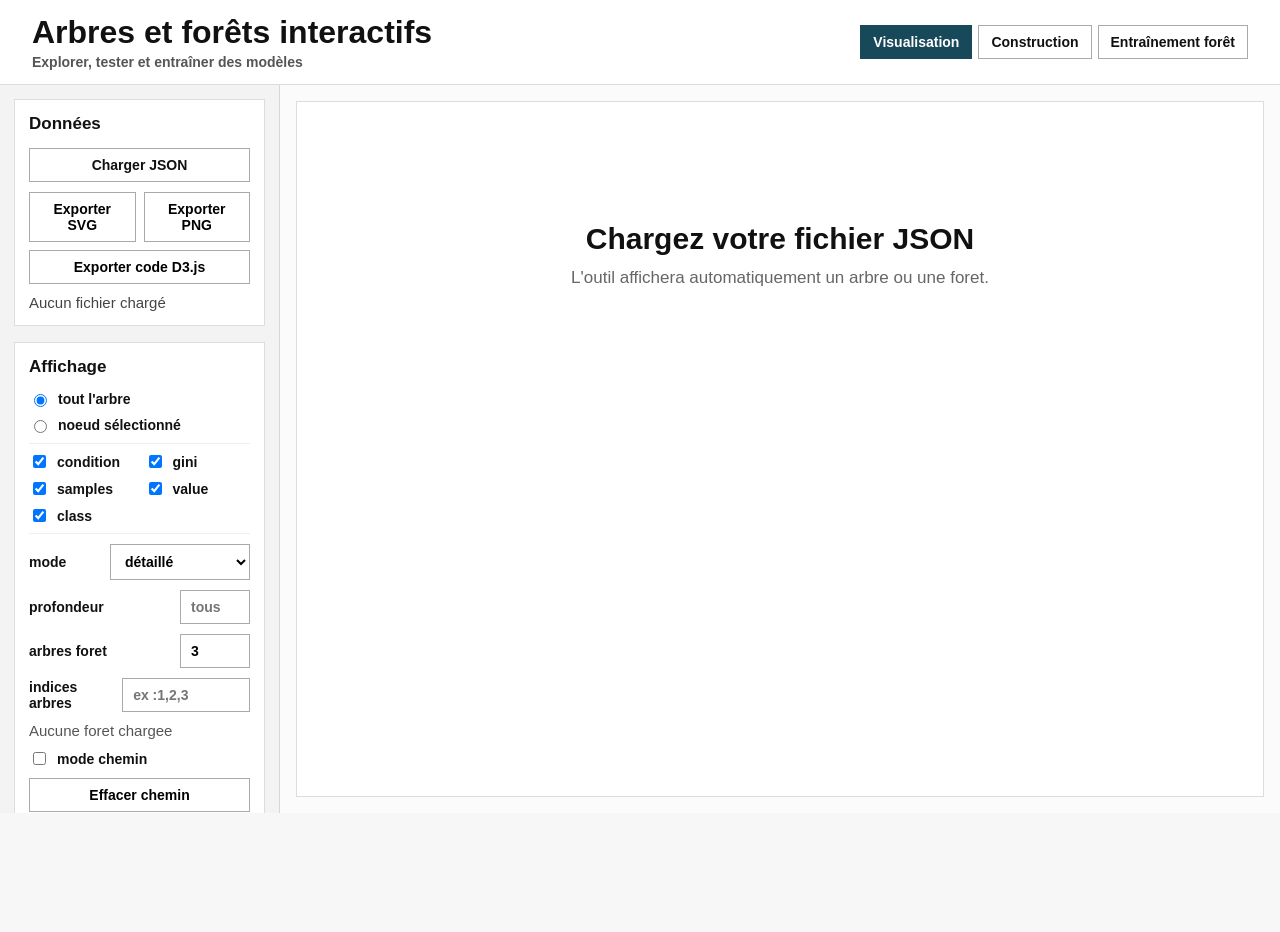
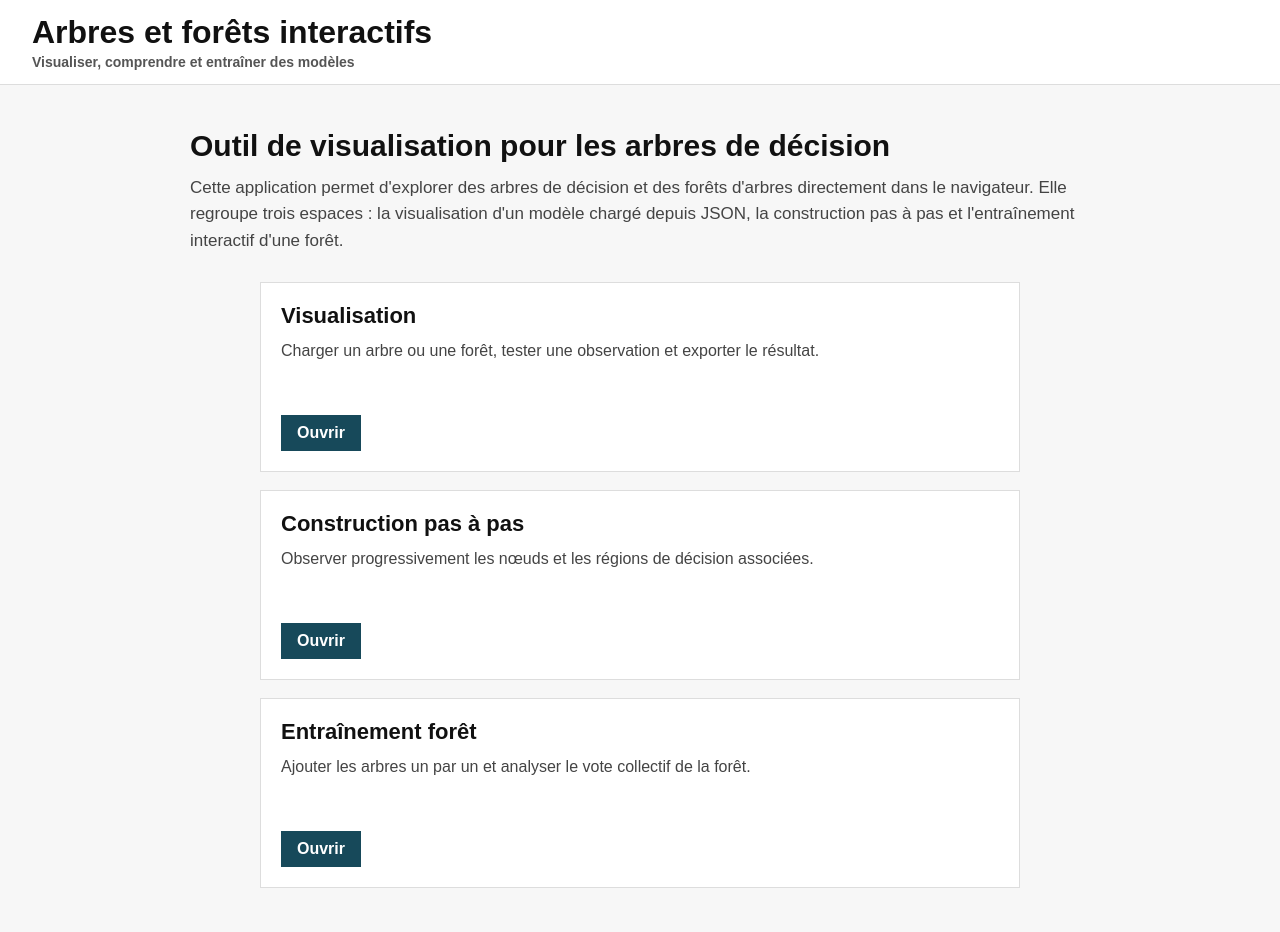
Before and after one commit to ecamelia/interactive-tree-forests, a website: page index.html in a window 1280 px wide. Before the commit the page ends 813 px from the top, so only its background shows below. Drawn offline with nearby package versions, Linux system fonts and the light colour scheme.

Commit message:
Page de garde

```diff
--- a/css/style.css
+++ b/css/style.css
@@ -76,6 +76,77 @@ main {
 
 body.empty-view main {
     overflow-x: hidden;
+}
+
+/* Page d'accueil */
+body.home-page main.home-main {
+    display: block;
+    height: auto;
+    min-height: calc(100vh - 72px);
+    overflow: visible;
+    padding: 44px 32px;
+    box-sizing: border-box;
+}
+
+body.home-page header {
+    justify-content: flex-start;
+}
+
+.home-intro {
+    max-width: 900px;
+    margin: 0 auto 28px;
+    padding: 0;
+}
+
+.home-intro h2 {
+    margin: 0 0 12px;
+    font-size: 30px;
+}
+
+.home-intro p {
+    margin: 0;
+    color: #444;
+    font-size: 17px;
+    line-height: 1.55;
+}
+
+.home-cards {
+    display: grid;
+    grid-template-columns: repeat(3, minmax(0, 1fr));
+    gap: 18px;
+    max-width: 1100px;
+    margin: 0 auto;
+}
+
+.home-card {
+    display: flex;
+    flex-direction: column;
+    align-items: flex-start;
+    min-height: 190px;
+    padding: 20px;
+    background: white;
+    border: 1px solid #ddd;
+    box-sizing: border-box;
+}
+
+.home-card h3 {
+    margin: 0 0 10px;
+    font-size: 22px;
+}
+
+.home-card p {
+    margin: 0 0 18px;
+    color: #444;
+    line-height: 1.45;
+}
+
+.home-card a {
+    margin-top: auto;
+    padding: 9px 16px;
+    background: #17495a;
+    color: white;
+    text-decoration: none;
+    font-weight: bold;
 }
 
 /* Panneaux lateraux et controles */
@@ -777,6 +848,11 @@ body.forest-training-page main.training-layout {
         grid-template-columns: 1fr;
     }
 
+    .home-cards {
+        grid-template-columns: 1fr;
+        max-width: 760px;
+    }
+
     .test-results-panel {
         height: auto;
         max-height: 360px;
--- a/index.html
+++ b/index.html
@@ -3,157 +3,46 @@
 <head>
     <meta charset="utf-8">
     <title>Arbres et forêts interactifs</title>
-    <link rel="stylesheet" href="css/style.css?v=82">
+    <link rel="stylesheet" href="css/style.css?v=83">
 </head>
-<body>
+<body class="home-page">
     <header>
         <div class="app-header-title">
             <h1>Arbres et forêts interactifs</h1>
-            <span>Explorer, tester et entraîner des modèles</span>
+            <span>Visualiser, comprendre et entraîner des modèles</span>
         </div>
-        <nav class="top-nav" aria-label="Navigation principale">
-            <a class="is-active" href="index.html">Visualisation</a>
-            <a href="construction.html">Construction</a>
-            <a href="entrainement-foret.html">Entraînement forêt</a>
-        </nav>
     </header>
 
-    <main>
-        <aside class="sidebar">
-            <section class="toolbar">
-                <h2>Données</h2>
-                <label class="file-button" for="json-file-input">Charger JSON</label>
-                <input type="file" id="json-file-input" accept=".json,application/json">
-
-                <div class="export-actions">
-                    <button id="export-tree-button">Exporter SVG</button>
-                    <button id="export-tree-png">Exporter PNG</button>
-                    <button id="export-d3-code-button">Exporter code D3.js</button>
-                </div>
-
-                <span id="file-status">Aucun fichier chargé</span>
-            </section>
-
-            <section id="node-options-panel">
-                <h2>Affichage</h2>
-
-                <label>
-                    <input type="radio" name="display-scope" id="scope-tree" value="tree" checked>
-                    tout l'arbre
-                </label>
-                <label>
-                    <input type="radio" name="display-scope" id="scope-node" value="node">
-                    noeud sélectionné
-                </label>
-
-                <div class="option-grid">
-                    <label>
-                        <input type="checkbox" id="node-show-condition">
-                        condition
-                    </label>
-                    <label>
-                        <input type="checkbox" id="node-show-gini">
-                        gini
-                    </label>
-                    <label>
-                        <input type="checkbox" id="node-show-samples">
-                        samples
-                    </label>
-                    <label>
-                        <input type="checkbox" id="node-show-value">
-                        value
-                    </label>
-                    <label>
-                        <input type="checkbox" id="node-show-class">
-                        class
-                    </label>
-                </div>
-
-                <label>
-                    mode
-                    <select id="display-mode-select">
-                        <option value="detail">détaillé</option>
-                        <option value="overview">général</option>
-                    </select>
-                </label>
-
-                <label>
-                    profondeur
-                    <input type="number" id="max-depth-input" min="1" placeholder="tous">
-                </label>
-
-                <label>
-                    arbres foret
-                    <input type="number" id="forest-tree-limit-input" min="1" value="3">
-                </label>
-
-                <label>
-                    indices arbres
-                    <input type="text" id="forest-tree-indices-input" placeholder="ex :1,2,3">
-                </label>
-
-                <span id="forest-total-status">Aucune foret chargee</span>
-
-                <label>
-                    <input type="checkbox" id="path-mode-checkbox">
-                    mode chemin
-                </label>
-                <button id="clear-path-button">Effacer chemin</button>
-            </section>
-
-            <section id="node-details-panel">
-                <h2>Noeud sélectionné</h2>
-                <p id="node-details-content">Aucun noeud sélectionné.</p>
-            </section>
-
-            <section id="observation-panel">
-                <h2>Tester une observation</h2>
-                <div id="observation-inputs"></div>
-                <button id="run-observation-button">Colorer le chemin</button>
-                <button id="clear-observation-button">Effacer</button>
-                <label class="file-button" for="test-observations-file-input">Charger fichier test</label>
-                <input type="file" id="test-observations-file-input" accept=".json,application/json">
-                <span id="observation-result">Chargez un arbre ou une foret.</span>
-            </section>
-        </aside>
-
-        <section class="visualization-area">
-            <div class="visualization-content">
-                <section class="tree-canvas">
-                    <section id="empty-state">
-                        <h2>Chargez votre fichier JSON</h2>
-                        <p>L'outil affichera automatiquement un arbre ou une foret.</p>
-                    </section>
-
-                    <svg id="tree-view" width="3000" height="900"></svg>
-                </section>
-
-                <aside class="test-results-panel">
-                    <h2>Résultats du test</h2>
-                    <div id="test-observation-results">
-                        <p class="test-results-empty">Chargez un fichier test pour voir les prédictions.</p>
-                    </div>
-                </aside>
-            </div>
+    <main class="home-main">
+        <section class="home-intro">
+            <h2>Outil de visualisation pour les arbres de décision</h2>
+            <p>
+                Cette application permet d'explorer des arbres de décision et des forêts d'arbres
+                directement dans le navigateur. Elle regroupe trois espaces : la visualisation d'un
+                modèle chargé depuis JSON, la construction pas à pas et l'entraînement interactif
+                d'une forêt.
+            </p>
         </section>
 
-        <div id="tooltip"></div>
+        <section class="home-cards" aria-label="Pages de l'application">
+            <article class="home-card">
+                <h3>Visualisation</h3>
+                <p>Charger un arbre ou une forêt, tester une observation et exporter le résultat.</p>
+                <a href="visualisation.html">Ouvrir</a>
+            </article>
+
+            <article class="home-card">
+                <h3>Construction pas à pas</h3>
+                <p>Observer progressivement les nœuds et les régions de décision associées.</p>
+                <a href="construction.html">Ouvrir</a>
+            </article>
+
+            <article class="home-card">
+                <h3>Entraînement forêt</h3>
+                <p>Ajouter les arbres un par un et analyser le vote collectif de la forêt.</p>
+                <a href="entrainement-foret.html">Ouvrir</a>
+            </article>
+        </section>
     </main>
-
-    <script src="https://d3js.org/d3.v7.min.js"></script>
-    <script src="js/shared/tree-viz.js?v=53"></script>
-    <script src="js/shared/layout-utils.js?v=60"></script>
-    <script src="js/main/export-utils.js?v=55"></script>
-    <script src="js/main/app-state.js?v=54"></script>
-    <script src="js/main/tree-depth-utils.js?v=50"></script>
-    <script src="js/main/tree-renderer.js?v=50"></script>
-    <script src="js/main/forest-renderer.js?v=50"></script>
-    <script src="js/main/renderer.js?v=51"></script>
-    <script src="js/main/path-tools.js?v=50"></script>
-    <script src="js/main/interactions.js?v=50"></script>
-    <script src="js/main/display-options.js?v=50"></script>
-    <script src="js/main/decision-explainer.js?v=54"></script>
-    <script src="js/main/data-loader.js?v=51"></script>
-    <script src="js/main/app.js?v=51"></script>
 </body>
 </html>
```
Also changed, not shown: construction.html (+3 -2 lines), entrainement-foret.html (+3 -2 lines), visualisation.html (added, +160 -0 lines), README.md.
